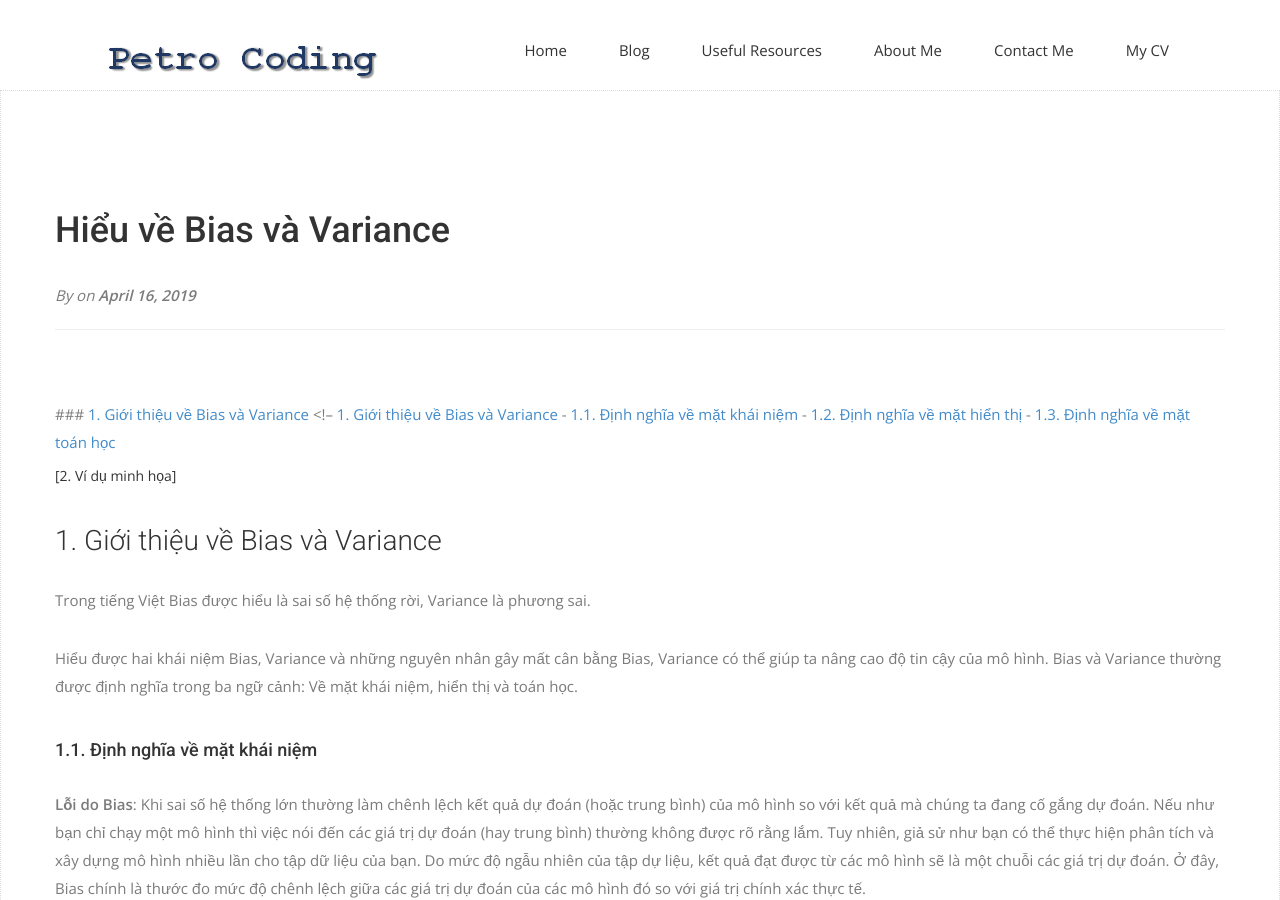
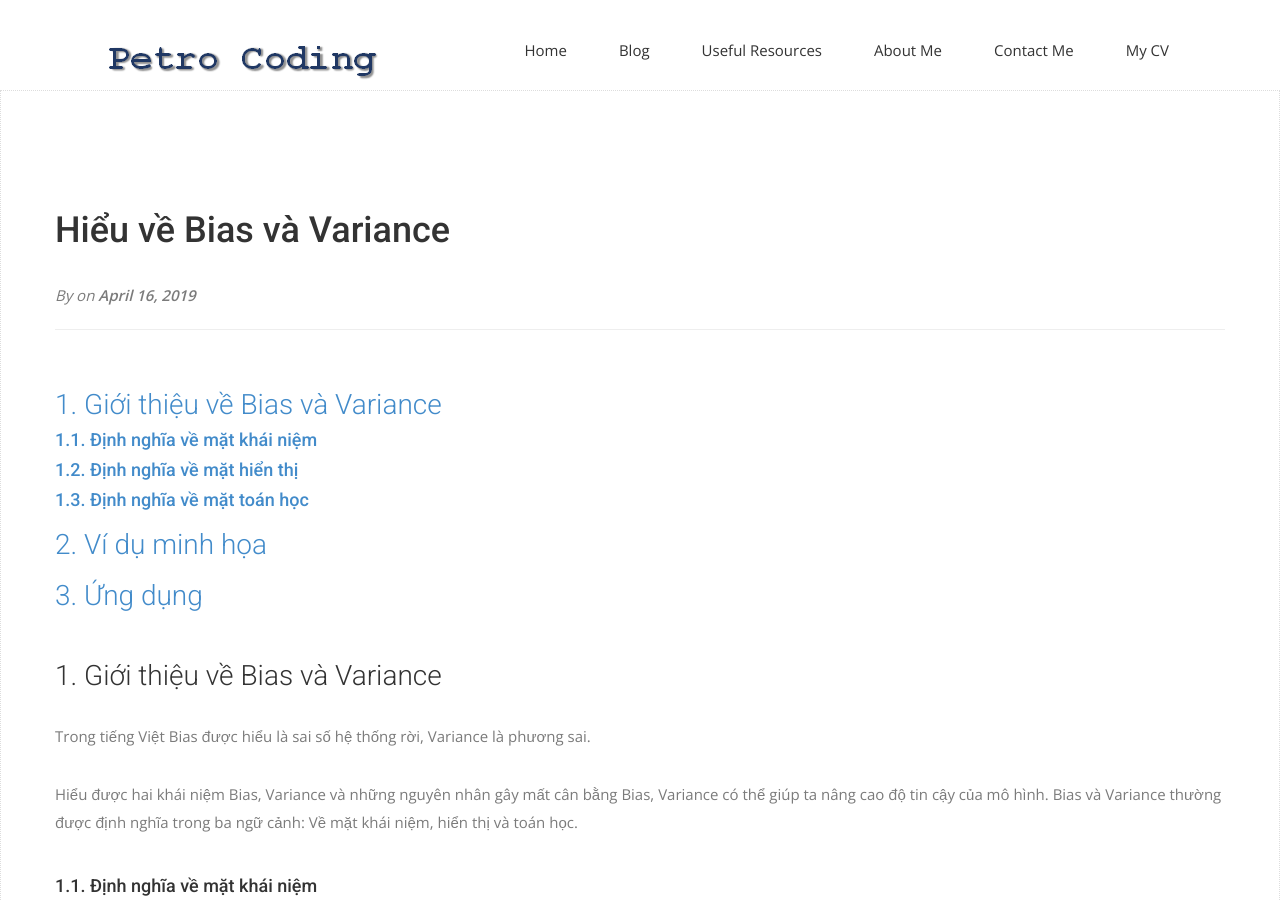
Before and after one commit to YanGBloG/superseded, a Jekyll site: the page built from _posts/2019-04-16-bias-variance-tradeoff.md, in a window 1280 px wide and 900 px high. Built offline with Jekyll 4.4.1, drawn with Linux system fonts in a browser that asks for light colours; nearby versions of some CDN libraries; some web fonts are replaced; library files that are not in the unit come from our copies; formulas are drawn with MathJax 3.

Commit message:
Update 2019-04-16-bias-variance-tradeoff.md

```diff
--- a/_posts/2019-04-16-bias-variance-tradeoff.md
+++ b/_posts/2019-04-16-bias-variance-tradeoff.md
@@ -6,12 +6,12 @@ tags : [math]
 ---
 
 <!-- TOC -->
- ### <a href="#-gioi-thieu-ve-bias-variance"> 1. Giới thiệu về Bias và Variance</a>
-<!-- [1. Giới thiệu về Bias và Variance](#-gioi-thieu-ve-bias-variance)
-    - [1.1. Định nghĩa về mặt khái niệm](#-dinh-nghia-ve-khai-niem)
-    - [1.2. Định nghĩa về mặt hiển thị](#-dinh-nghia-ve-hien-thi)
-    - [1.3. Định nghĩa về mặt toán học](#-dinh-nghia-ve-toan-hoc)
-- [2. Ví dụ minh họa]
+### <a href="#-gioi-thieu-ve-bias-variance"> 1. Giới thiệu về Bias và Variance</a>
+#### <a href="#-dinh-nghia-ve-khai-niem"> 1.1. Định nghĩa về mặt khái niệm</a>
+#### <a href="#-dinh-nghia-ve-hien-thi"> 1.2. Định nghĩa về mặt hiển thị</a>
+#### <a href="#-dinh-nghia-ve-toan-hoc"> 1.3. Định nghĩa về mặt toán học</a>
+### <a href="#-vi-du-minh-hoa"> 2. Ví dụ minh họa</a>
+### <a href="#-ung-dung"> 3. Ứng dụng</a>
 <!-- End TOC -->
 
 <a name="-gioi-thieu-ve-bias-variance"></a>
@@ -55,6 +55,10 @@ Có bốn trường hợp có thể xảy ra tương ứng với bias, variance
 
 Nếu chúng ta ký hiệu các giá trị dự đoán của một bài toán là \\(Y\\) và các biến là \\(X\\)
 
-
+<a name="-vi-du-minh-hoa">
 
 ### 2. Ví dụ minh họa
+
+<a name="-ung-dung">
+
+### 3. Ứng dụng
```
